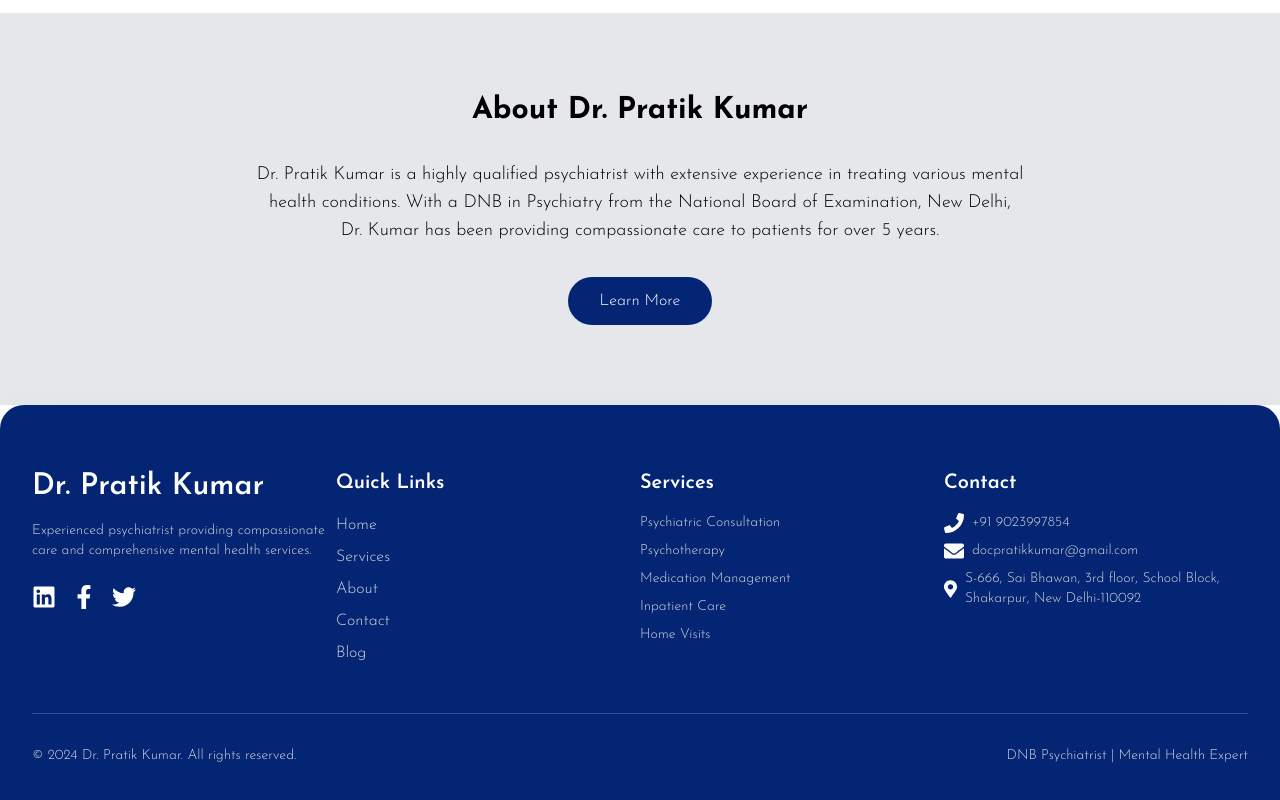
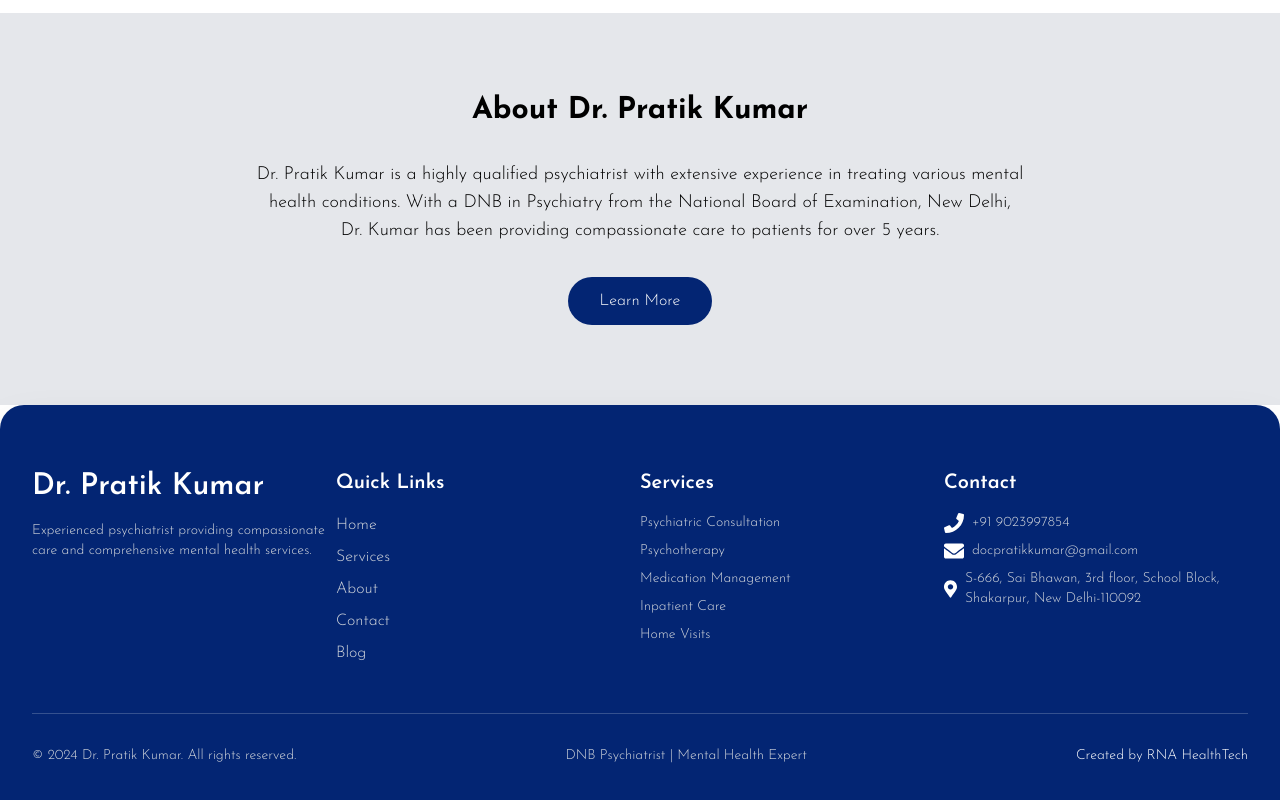
Before and after one commit to RNAHealthTech/delhimentalhealth, a React (Create React App) app: page / in a window 1280 px wide. Shown: the part 1127-1927 px from the top of the page. Built offline with nearby package versions, Linux system fonts and the light colour scheme.

Commit message:
footer update

```diff
--- a/src/components/Layout/Footer.tsx
+++ b/src/components/Layout/Footer.tsx
@@ -34,11 +34,11 @@ const Footer: React.FC = () => {
             <p className="text-sm text-gray-300 mt-4 mb-6 max-w-xs">
               Experienced psychiatrist providing compassionate care and comprehensive mental health services.
             </p>
-            <div className="flex space-x-4">
+            {/* <div className="flex space-x-4">
               <SocialLink href={siteMetadata.linkedin} icon={FaLinkedin} />
               <SocialLink href={siteMetadata.facebook} icon={FaFacebookF} />
               <SocialLink href={siteMetadata.twitter} icon={FaTwitter} />
-            </div>
+            </div> */}
           </div>
 
           {/* Wrapper for Quick Links, Services, and Contact Us */}
@@ -93,6 +93,10 @@ const Footer: React.FC = () => {
           <p className="text-sm text-gray-300">
             DNB Psychiatrist | Mental Health Expert
           </p>
+          <p className='text-sm'>
+          Created by <a href="https://rnahealthtech.com" className="text-white-800 hover:underline">RNA HealthTech</a>
+
+        </p>
         </div>
       </div>
     </footer>
```
